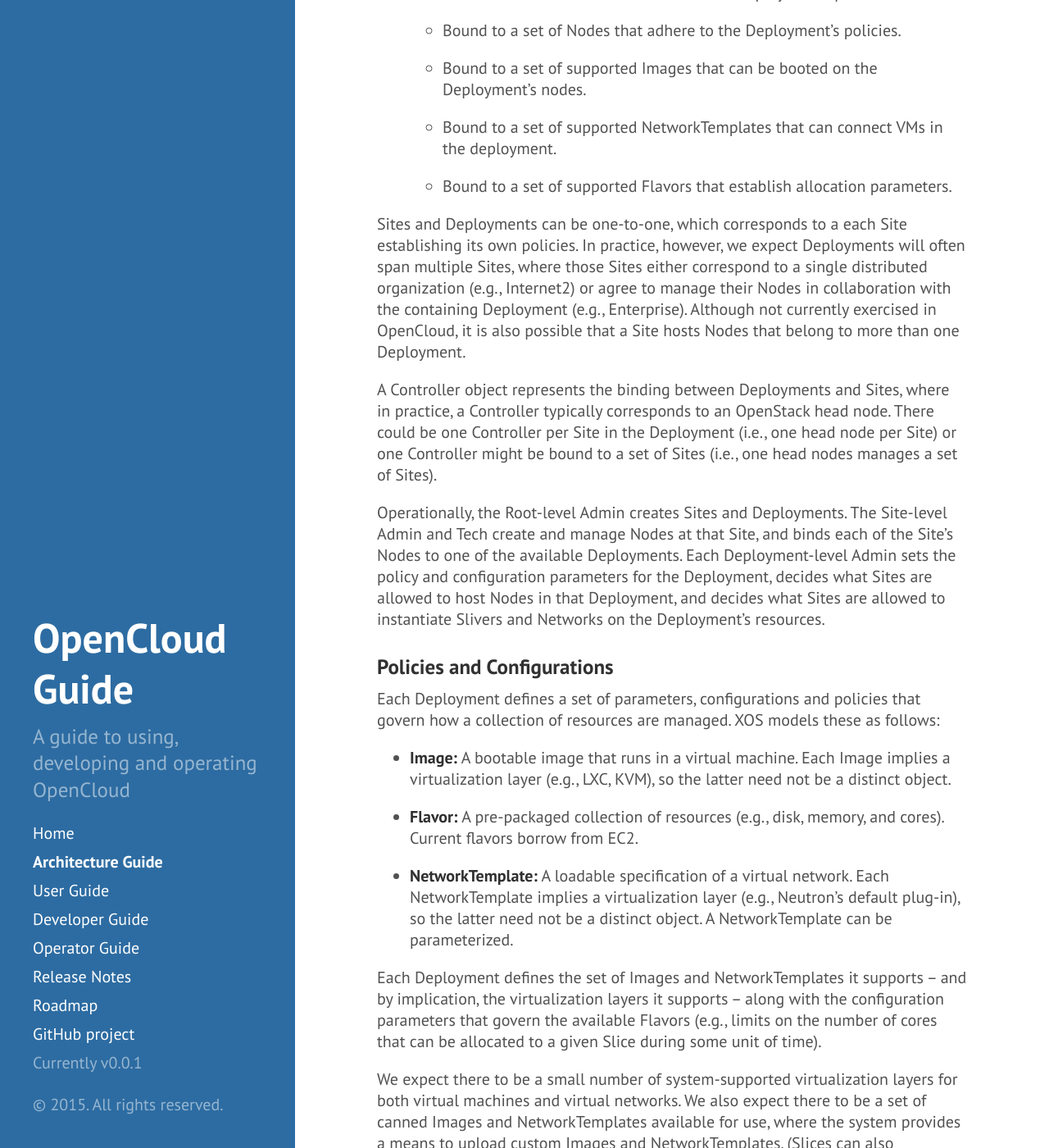
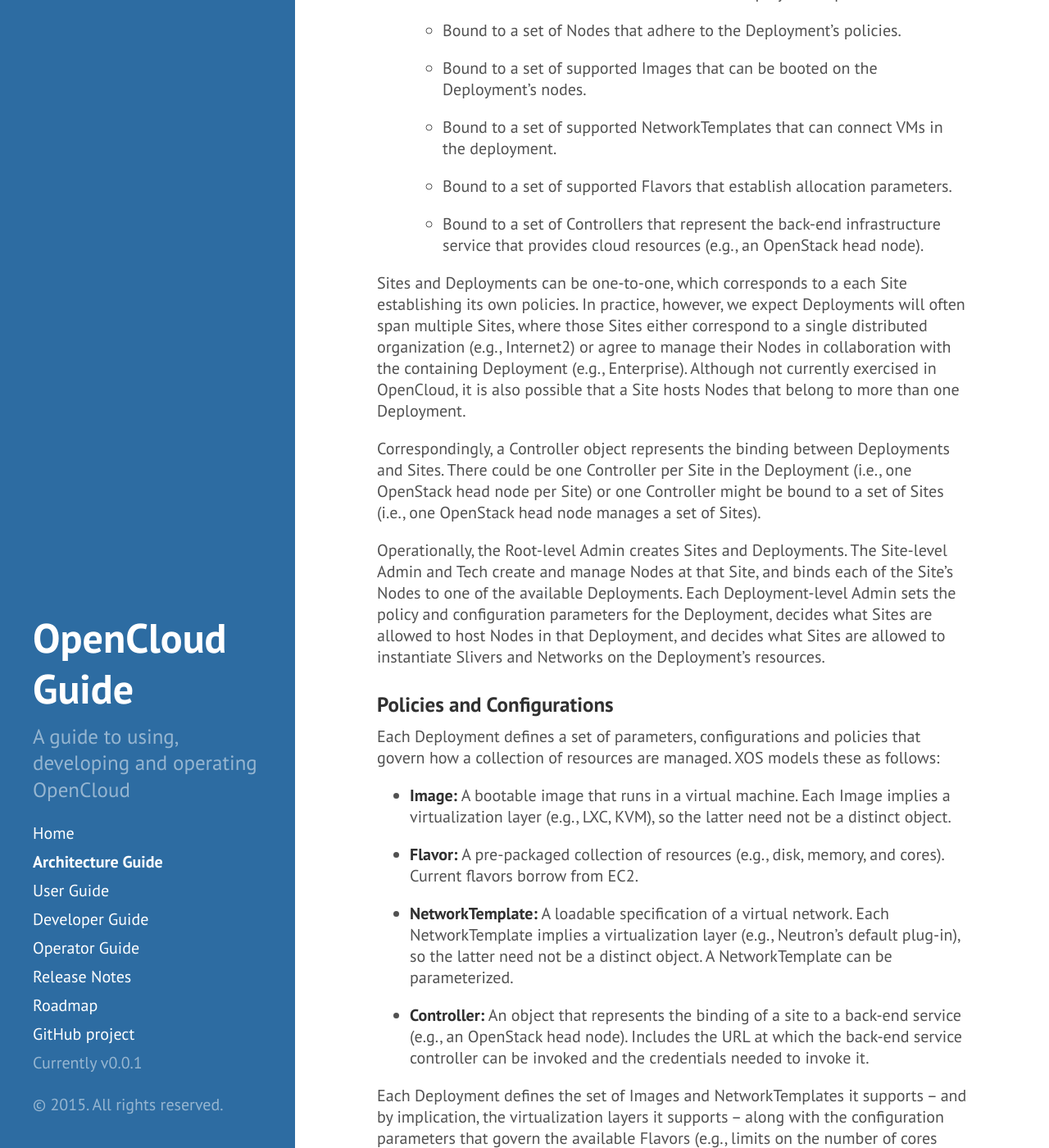
Before and after one commit to open-cloud/open-cloud.github.io.old, a Jekyll site: the page built from 0_overview.md, in a window 1280 px wide and 1400 px high, scrolled down 6265 px. Shown: the whole window at 82% size. Built offline with Jekyll 4.4.1, drawn with Linux system fonts in a browser that asks for light colours; Markdown is read by kramdown in place of the engine named in the settings; some of the changed text lies outside the part shown.

Commit message:
talk about controllers

```diff
--- a/0_overview.md
+++ b/0_overview.md
@@ -265,6 +265,10 @@
   - Bound to a set of supported Flavors that establish allocation
     parameters.
 
+  - Bound to a set of Controllers that represent the back-end
+    infrastructure service that provides cloud resources (e.g., an
+    OpenStack head node).
+
 Sites and Deployments can be one-to-one, which corresponds to a each
 Site establishing its own policies. In practice, however, we expect
 Deployments will often span multiple Sites, where those Sites either
@@ -274,12 +278,11 @@
 OpenCloud, it is also possible that a Site hosts Nodes that belong to
 more than one Deployment.
 
-A Controller object represents the binding between Deployments and
-Sites, where in practice, a Controller typically corresponds to an
-OpenStack head node. There could be one Controller per Site in the
-Deployment (i.e., one head node per Site) or one Controller might
-be bound to a set of Sites (i.e., one head nodes manages a set of
-Sites).
+Correspondingly, a Controller object represents the binding between
+Deployments and Sites. There could be one Controller per Site in the
+Deployment (i.e., one OpenStack head node per Site) or one Controller
+might be bound to a set of Sites (i.e., one OpenStack head node
+manages a set of Sites).
 
 Operationally, the Root-level Admin creates Sites and Deployments. The
 Site-level Admin and Tech create and manage Nodes at that Site, and
@@ -306,6 +309,11 @@
   network. Each NetworkTemplate implies a virtualization layer (e.g.,
   Neutron's default plug-in), so the latter need not be a distinct
   object. A NetworkTemplate can be parameterized.
+
+* **Controller:** An object that represents the binding of a site to
+  a back-end service (e.g., an OpenStack head node). Includes the URL
+  at which the back-end service controller can be invoked and the
+  credentials needed to invoke it.
 
 Each Deployment defines the set of Images and NetworkTemplates it
 supports -- and by implication, the virtualization layers it supports
@@ -399,6 +407,9 @@
   access via extensions to the XOS data model and API. Each Service is
 
   - Bound to a set of Slices that collectively implement the Service.
+
+  - Bound to a set of Controllers that repesent the service's control
+    interfaces.
 
 Operationally, service developers -- Users with Admin privileges for
 the Slice(s) that implement a Service -- create Service objects, which
```
